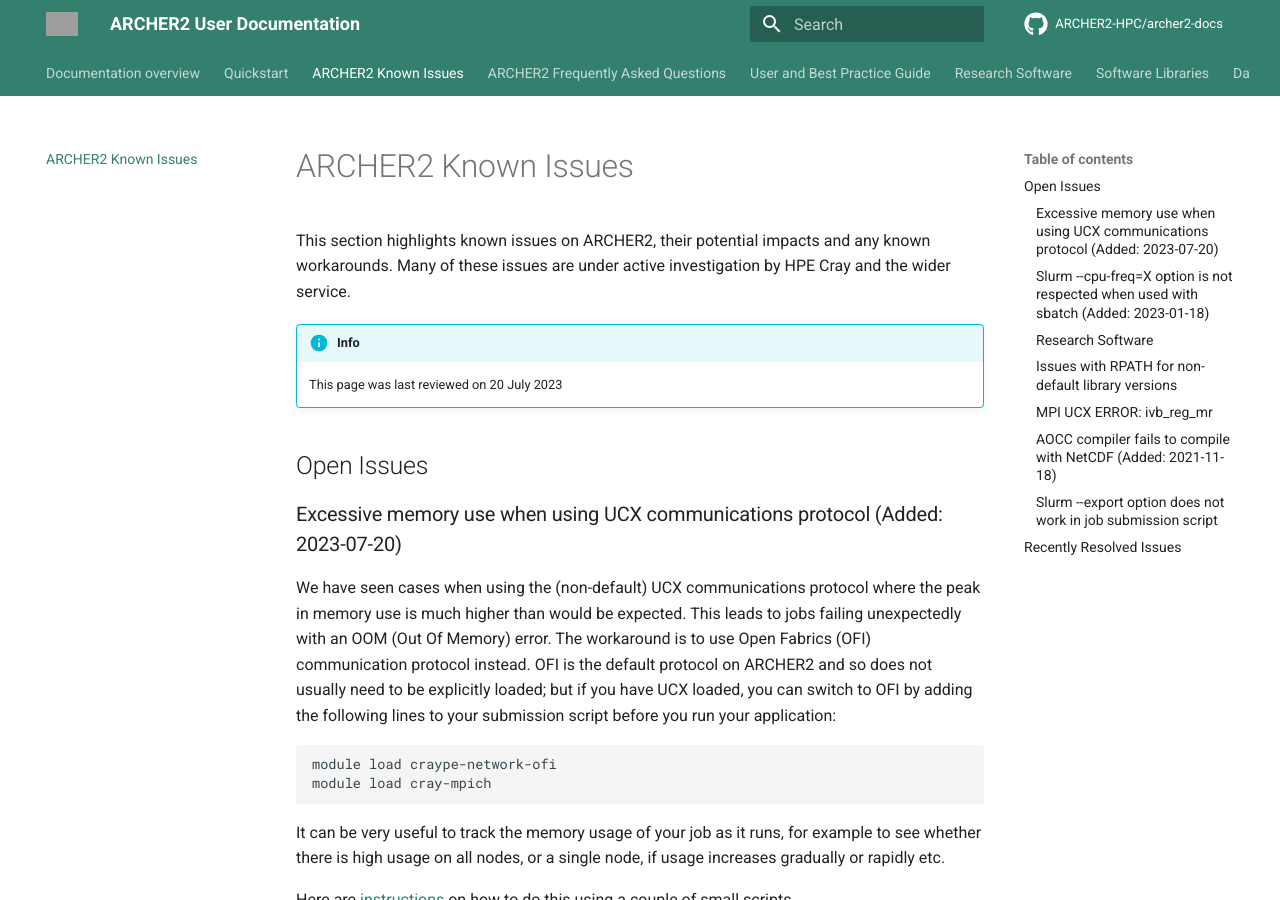
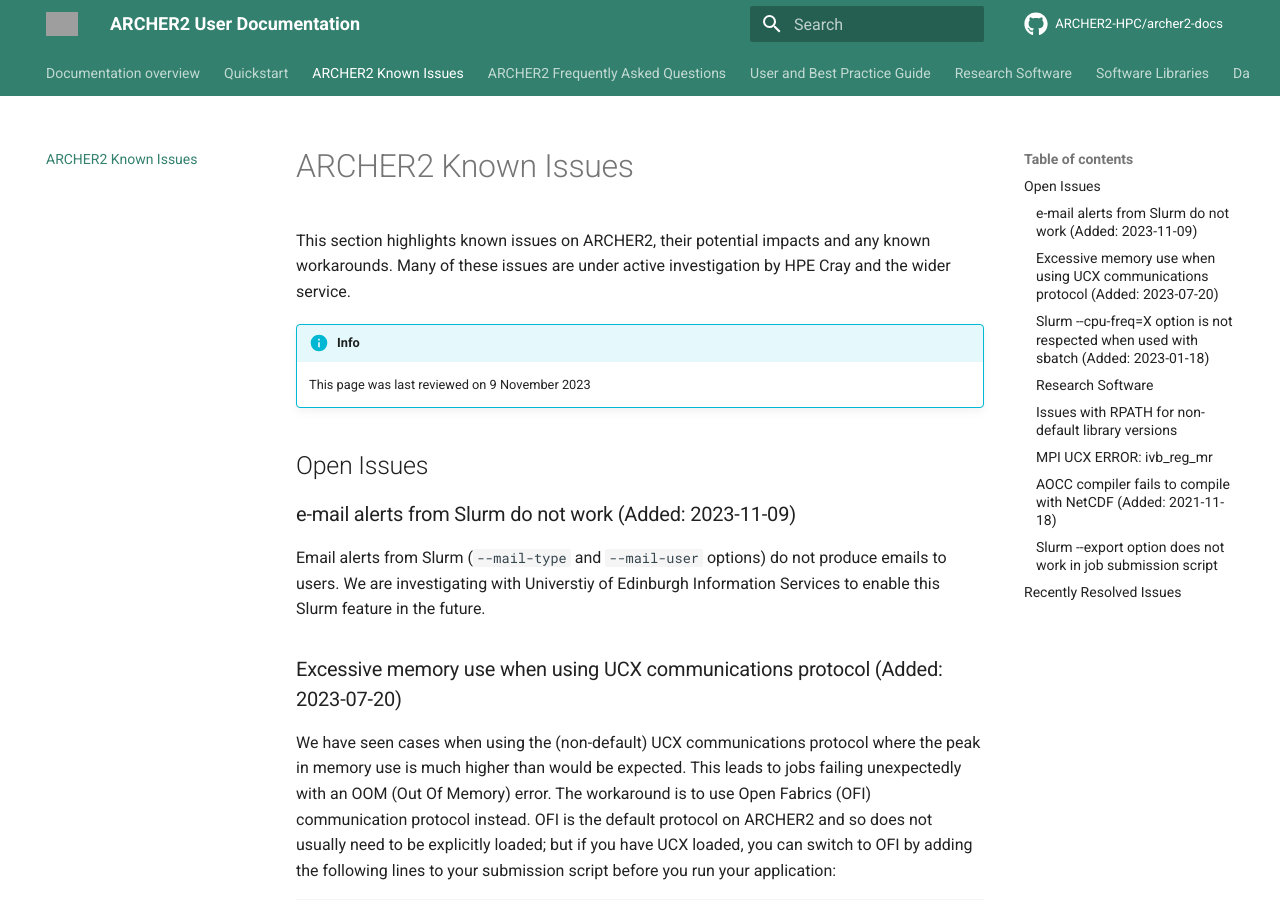
Before and after one commit to ARCHER2-HPC/archer2-docs, an MkDocs documentation site: the page built from docs/known-issues/index.md, in a window 1280 px wide and 900 px high. Built offline with MkDocs 1.6.1 and Material for MkDocs 9.7.7, drawn with Linux system fonts in a browser that asks for light colours; comment, search, counter and statistics services are not loaded; grey boxes are pictures that could not be loaded.

Commit message:
Adds known issue on email alerts

```diff
--- a/docs/known-issues/index.md
+++ b/docs/known-issues/index.md
@@ -5,9 +5,14 @@
 active investigation by HPE Cray and the wider service.
 
 !!! info
-    This page was last reviewed on 20 July 2023
+    This page was last reviewed on 9 November 2023
 
 ## Open Issues
+
+### e-mail alerts from Slurm do not work (Added: 2023-11-09)
+
+Email alerts from Slurm (`--mail-type` and `--mail-user` options) do not produce emails to users. We are investigating
+with Universtiy of Edinburgh Information Services to enable this Slurm feature in the future.
 
 ### Excessive memory use when using UCX communications protocol (Added: 2023-07-20)
 
```
